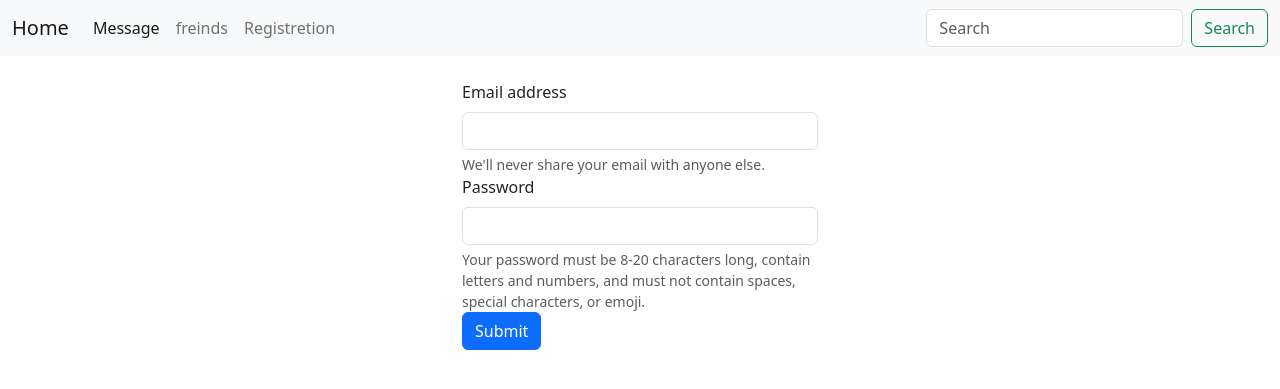
After one commit to nur4ik5/django, a Django app: page /login/ in a window 1280 px wide. The commit adds this page. Shown: the top 389 px of the page. Run offline with Django 3.2, Linux system fonts and the light colour scheme; some libraries are stand-ins or nearby versions.

Commit message:
Добавил login.html

```diff
--- a/blog/urls.py
+++ b/blog/urls.py
@@ -19,6 +19,8 @@ from posts import views
 
 urlpatterns = [
     path('admin/', admin.site.urls),
-    path('index/', views.index),
-    path('', views.user_list),
+    path('', views.index, name = "index"),
+    path('user_list/', views.user_list, name = "user_list"),
+    path('message/', views.message, name = 'message'),
+    path('login/', views.login, name = 'login')
 ]
--- a/posts/templates/posts/base.html
+++ b/posts/templates/posts/base.html
@@ -50,32 +50,33 @@
   <body>
 
 <header>
-  <div class="collapse bg-dark" id="navbarHeader">
-    <div class="container">
-      <div class="row">
-        <div class="col-sm-8 col-md-7 py-4">
-          <h4 class="text-white">About</h4>
-          <p class="text-muted">Add some information about the album below, the author, or any other background context. Make it a few sentences long so folks can pick up some informative tidbits. Then, link them off to some social networking sites or contact information.</p>
-        </div>
-        <div class="col-sm-4 offset-md-1 py-4">
-          <h4 class="text-white">Contact</h4>
-          <ul class="list-unstyled">
-            <li><a href="#" class="text-white">Follow on Twitter</a></li>
-            <li><a href="#" class="text-white">Like on Facebook</a></li>
-            <li><a href="#" class="text-white">Email me</a></li>
-          </ul>
-        </div>
-      </div>
+<nav class="navbar navbar-expand-lg navbar-light bg-light">
+  <div class="container-fluid">
+    <button class="navbar-toggler" type="button" data-bs-toggle="collapse" data-bs-target="#navbarTogglerDemo03" aria-controls="navbarTogglerDemo03" aria-expanded="false" aria-label="Toggle navigation">
+      <span class="navbar-toggler-icon"></span>
+    </button>
+    <a class="navbar-brand" href="{% url 'index' %}">Home</a>
+    <div class="collapse navbar-collapse" id="navbarTogglerDemo03">
+      <ul class="navbar-nav me-auto mb-2 mb-lg-0">
+        <li class="nav-item">
+          <a class="nav-link active" aria-current="page" href="{% url 'message' %}">Message</a>
+        </li>
+        <li class="nav-item">
+          <a class="nav-link" href="{% url 'user_list' %}">freinds</a>
+        </li>
+        <li class="nav-item">
+          <a class="nav-link" href="{% url 'login' %}">Registretion</a>
+        </li>
+      </ul>
+      <form class="d-flex">
+        <input class="form-control me-2" type="search" placeholder="Search" aria-label="Search">
+        <button class="btn btn-outline-success" type="submit">Search</button>
+      </form>
     </div>
   </div>
-  <div class="navbar navbar-dark bg-dark shadow-sm">
-    <div class="container">
-      <a href="#" class="navbar-brand d-flex align-items-center">
-        <svg xmlns="http://www.w3.org/2000/svg" width="20" height="20" fill="none" stroke="currentColor" stroke-linecap="round" stroke-linejoin="round" stroke-width="2" aria-hidden="true" class="me-2" viewBox="0 0 24 24"><path d="M23 19a2 2 0 0 1-2 2H3a2 2 0 0 1-2-2V8a2 2 0 0 1 2-2h4l2-3h6l2 3h4a2 2 0 0 1 2 2z"/><circle cx="12" cy="13" r="4"/></svg>
-        <strong>Album</strong>
-      </a>
-      <button class="navbar-toggler" type="button" data-bs-toggle="collapse" data-bs-target="#navbarHeader" aria-controls="navbarHeader" aria-expanded="false" aria-label="Toggle navigation">
-        <span class="navbar-toggler-icon"></span>
+</nav>
+
+
       </button>
     </div>
   </div>
--- /dev/null
+++ b/posts/templates/posts/login.html
@@ -0,0 +1,24 @@
+{% extends "posts/base.html" %}
+{% block content%}
+<div class="container">
+	<div class="row">
+		<div class = " col-4 offset-md-4 mt-4">
+		<form>
+			<div class="mb-3">
+			    <label for="exampleInputEmail1" class="form-label">Email address</label>
+			    <input type="email" class="form-control" id="exampleInputEmail1" aria-describedby="emailHelp">
+			    <div id="emailHelp" class="form-text">We'll never share your email with anyone else.</div>
+				<label for="inputPassword5" class="form-label">Password</label>
+				<input type="password" id="inputPassword5" class="form-control" aria-describedby="passwordHelpBlock">
+				<div id="passwordHelpBlock" class="form-text">
+				  Your password must be 8-20 characters long, contain letters and numbers, and must not contain spaces, special characters, or emoji.
+				</div>
+				<button type="submit" class="btn btn-primary">Submit</button>
+			</div>
+		</div>
+		</form>
+	</div>
+</div>
+
+
+{% endblock %}
--- a/posts/views.py
+++ b/posts/views.py
@@ -8,3 +8,9 @@ def index(request):
 
 def user_list(request):
 	return render(request,'posts/user_list.html')
+
+def message(request):
+	return render (request, "posts/message.html")
+
+def login(request):
+	return render (request, "posts/login.html")
```
Also changed, not shown: posts/templates/posts/message.html (added, +14 -0 lines).
